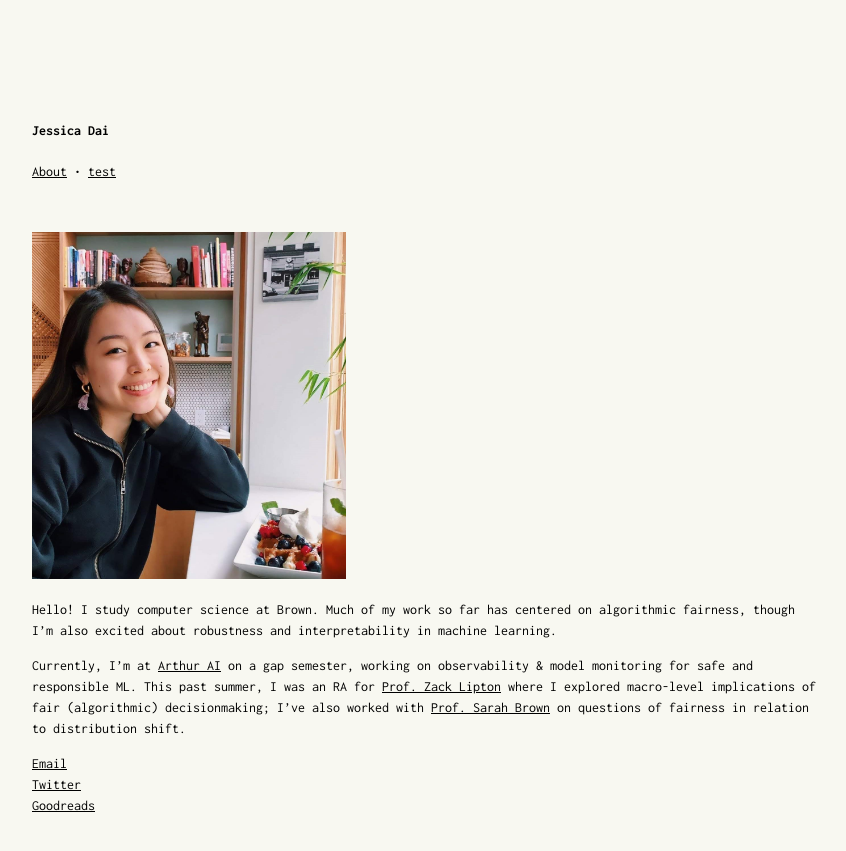
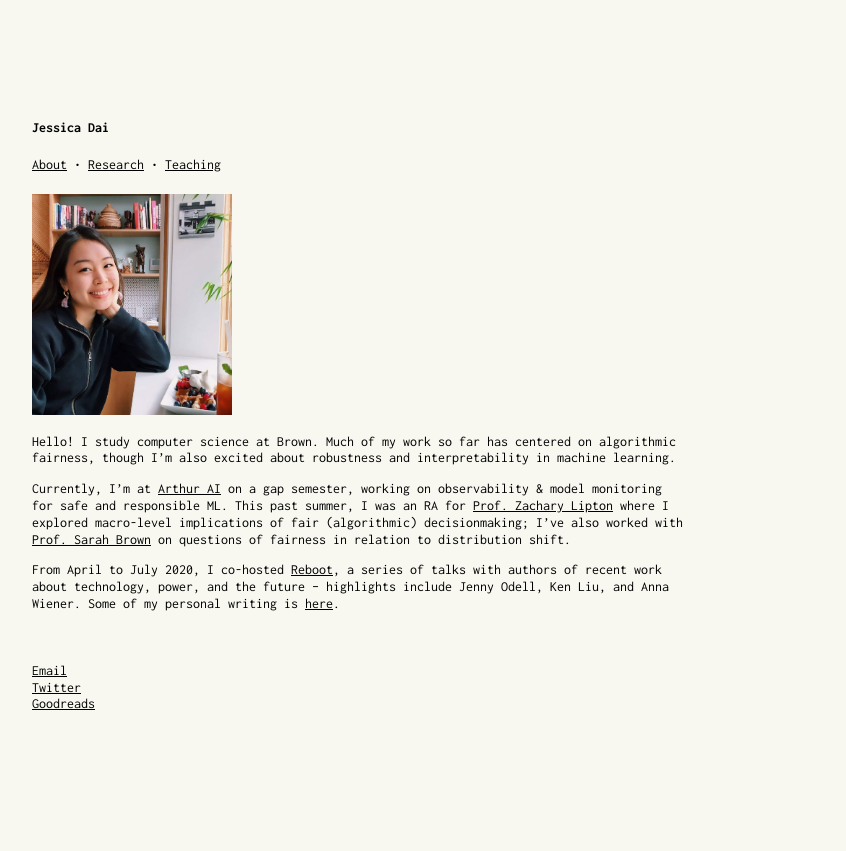
Before and after one commit to jessica-dai/jessica-dai.github.io, a Jekyll site: the page built from index.md, in a window 1280 px wide. Shown: the top 851 px of the page, without its empty margins (88-934 px from the left). Built offline with Jekyll 4.4.1, drawn with Linux system fonts in a browser that asks for light colours.

```diff
--- a/_includes/header.html
+++ b/_includes/header.html
@@ -6,6 +6,7 @@
   </div>
   <div class="bio__tabs">
     <a href = "{{ site.url }}">About</a> •
-    <a href = "{{ 'test.html' | relative_url }}">test</a>
+    <a href = "{{ 'research.html' | relative_url }}">Research</a> •
+    <a href = "{{ 'teaching.html' | relative_url }}">Teaching</a>
   </div>
 </div>
--- a/_layouts/default.html
+++ b/_layouts/default.html
@@ -5,7 +5,7 @@
   <body>
     <div class="container">
       {% include header.html %}
-      <body style="width: 80%">
+      <body style="width: 70%">
       {{ content }}
       </body>
       {% include socials.html %}
--- a/_sass/base.scss
+++ b/_sass/base.scss
@@ -6,7 +6,7 @@ $on-laptop:         800px !default;
 $inconsolata:       'Inconsolata', monospace;
 $font__size:        14px;
 $font__weight:      400;
-$font__line-height: 1.5;
+$font__line-height: 1.2;
 
 // colors
 $color__black:      #000000;
--- a/_sass/bio.scss
+++ b/_sass/bio.scss
@@ -1,6 +1,6 @@
 .bio {
   max-width: 500px;
-  margin-bottom: 50px;
+  // margin-bottom: 50px;
 }
 
 .bio__header {
@@ -16,9 +16,20 @@
   }
 }
 
+.bio__tabs {
+  margin-bottom: 20px;
+
+  a {
+  	&:hover {
+  		text-decoration: none;
+      font-weight:600
+  	}
+  }
+}
+
 .bio__social {
   margin: 0;
-  margin-top: 10px;
+  margin-top: 50px;
   padding: 0;
   list-style: none;
 }
--- a/index.md
+++ b/index.md
@@ -4,8 +4,10 @@
 
 layout: default
 ---
-![my-face](assets/face.jpg){:class="img-responsive"}{:width="40%"}
+![my-face](assets/face.jpg){:class="img-responsive"}{:width="200"}
 
 Hello! I study computer science at Brown. Much of my work so far has centered on algorithmic fairness, though I'm also excited about robustness and interpretability in machine learning.
 
-Currently, I'm at [Arthur AI](http://localhost:4000/arthur.ai) on a gap semester, working on observability & model monitoring for safe and responsible ML. This past summer, I was an RA for [Prof. Zack Lipton](http://zacklipton.com/) where I explored macro-level implications of fair (algorithmic) decisionmaking; I've also worked with [Prof. Sarah Brown](http://sarahmbrown.org/) on questions of fairness in relation to distribution shift.
+Currently, I'm at [Arthur AI](http://www.arthur.ai){:target="_blank"} on a gap semester, working on observability & model monitoring for safe and responsible ML. This past summer, I was an RA for [Prof. Zachary Lipton](http://zacklipton.com/){:target="_blank"} where I explored macro-level implications of fair (algorithmic) decisionmaking; I've also worked with [Prof. Sarah Brown](http://sarahmbrown.org/){:target="_blank"} on questions of fairness in relation to distribution shift.
+
+From April to July 2020, I co-hosted [Reboot](https://reboothq.substack.com/about){:target="blank"}, a series of talks with authors of recent work about technology, power, and the future -- highlights include Jenny Odell, Ken Liu, and Anna Wiener. Some of my personal writing is [here](https://reading.supply/@jessica){:target="blank"}.
```
Also changed, not shown: research.md (added, +15 -0 lines), teaching.md (added, +16 -0 lines), test.md (deleted, +0 -8 lines).
